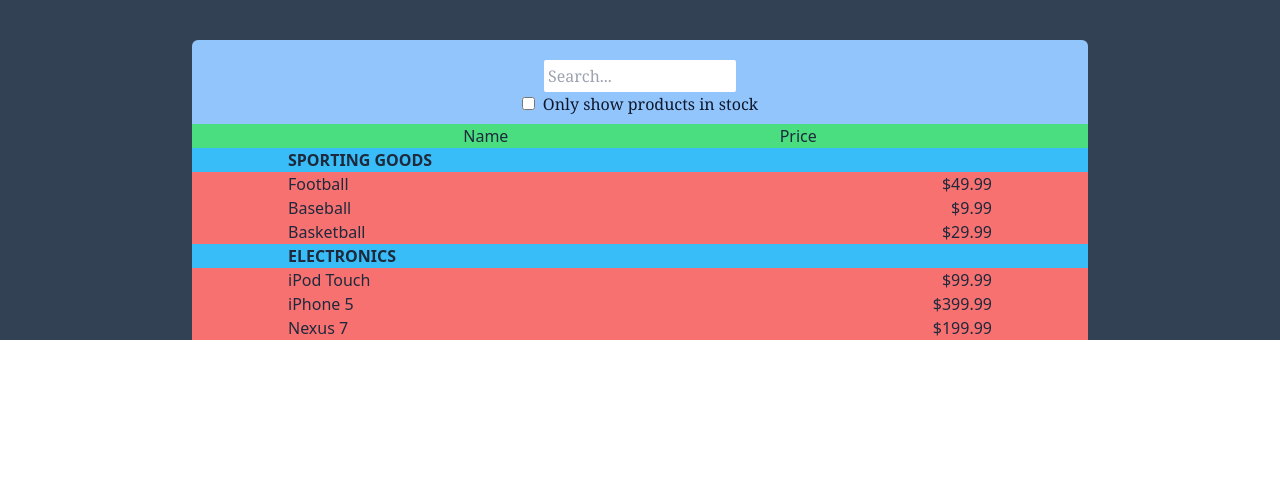
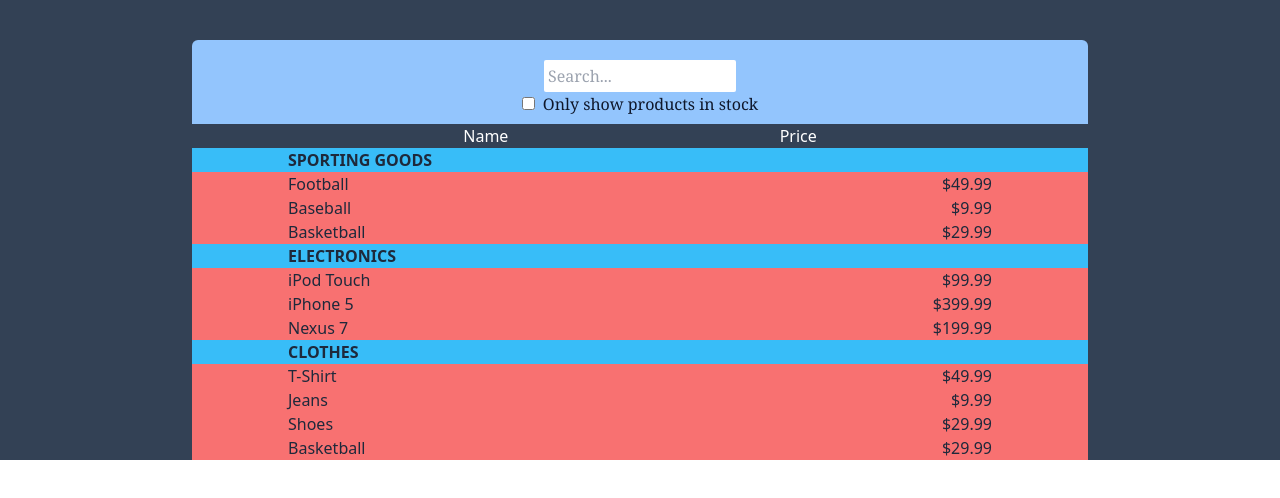
Before and after one commit to hpuentej/firebase-auth-proyect-fazt, a React (Create React App) app: page /mock in a window 1280 px wide. Shown: the top 498 px of the page. Built offline with nearby package versions, Linux system fonts and the light colour scheme.

Commit message:
antes de dar color verde a stocked

```diff
--- a/src/estudioConJonmircha/assets/dataProducts.json
+++ b/src/estudioConJonmircha/assets/dataProducts.json
@@ -1,8 +1,12 @@
 [
-  {"category": "Sporting Goods", "price": "$49.99", "stocked": true, "name": "Football"},
+  {"category": "Sporting Goods", "price": "$49.99", "stocked": false, "name": "Football"},
   {"category": "Sporting Goods", "price": "$9.99", "stocked": true, "name": "Baseball"},
-  {"category": "Sporting Goods", "price": "$29.99", "stocked": false, "name": "Basketball"},
+  {"category": "Sporting Goods", "price": "$29.99", "stocked": true, "name": "Basketball"},
   {"category": "Electronics", "price": "$99.99", "stocked": true, "name": "iPod Touch"},
   {"category": "Electronics", "price": "$399.99", "stocked": false, "name": "iPhone 5"},
-  {"category": "Electronics", "price": "$199.99", "stocked": true, "name": "Nexus 7"}
+  {"category": "Electronics", "price": "$199.99", "stocked": true, "name": "Nexus 7"},
+  {"category": "Clothes", "price": "$49.99", "stocked": false, "name": "T-Shirt"},
+  {"category": "Clothes", "price": "$9.99", "stocked": true, "name": "Jeans"},
+  {"category": "Clothes", "price": "$29.99", "stocked": true, "name": "Shoes"},
+  {"category": "Clothes", "price": "$29.99", "stocked": false, "name": "Basketball"}
 ]
--- a/src/estudioConJonmircha/pensandoEnReact/productRow.js
+++ b/src/estudioConJonmircha/pensandoEnReact/productRow.js
@@ -1,10 +1,13 @@
-export function ProductRow({product, index}) {
+export function ProductRow({ product, index }) {
   return (
     <>
-    <li className="bg-red-400 flex justify-between text-slate-800 px-24" key={index}>
-      <h1 className="">{product.name}</h1>
-      <h1 className="self-end">{product.price}</h1>
-    </li>
+      <li
+        className="bg-red-400 flex justify-between text-slate-800 px-24"
+        key={index}
+      >
+        <h1>{product.name}</h1>
+        <h1 className="self-end">{product.price}</h1>
+      </li>
     </>
-  )
-  }
+  );
+}
--- a/src/estudioConJonmircha/pensandoEnReact/productTable.js
+++ b/src/estudioConJonmircha/pensandoEnReact/productTable.js
@@ -1,32 +1,43 @@
 import { ProductCategoryRow } from "./productCategoryRow.js";
 import { ProductRow } from "./productRow.js";
 
-export function ProductTable({ productType, inStockOnly}) {
+export function ProductTable({ productType, inStockOnly, filterText }) {
+  const type = productType[0].category;
+  let products;
+  let stockedProducts;
+  let lostProduct
 
-  const type = productType[0].category
+  if (filterText.trim() === "") {
+    stockedProducts = productType.filter((product) => product.stocked)
 
+    if (!inStockOnly && productType.length !== 0) {
+      products = productType.map((product, index) => (
+        <ProductRow key={index} product={product} />
+      ));
+    } else if (inStockOnly && stockedProducts.length !== 0) {
+      products = stockedProducts.map((product, index) => (
+        <ProductRow key={index} product={product} />
+      ));
 
-  const stockedProducts = productType.filter((product) => {
-    return product.stocked;
-  });
+    } else {
+      products = <h1>There're no products to display</h1>;
+    }
+  }
 
-  let products;
-
-  if (!inStockOnly && productType.length !== 0) {
-    products = productType.map((product, index) => (
+  else if(!inStockOnly) {
+    lostProduct = productType.filter((product) => product.name.toLowerCase() === filterText.toLowerCase())
+    products = lostProduct.map((product, index) => (
       <ProductRow key={index} product={product} />
     ))
   }
 
-  else if (inStockOnly && stockedProducts.length !== 0) {
+  else if(inStockOnly){
+    lostProduct = productType.filter((product) => product.name.toLowerCase() === filterText.toLowerCase())
+    stockedProducts = lostProduct.filter((product) => product.stocked === true)
     products = stockedProducts.map((product, index) => (
       <ProductRow key={index} product={product} />
-    ));
-    // console.log('Checked')
-  } else {
-    products = <h1>There're no products to display</h1>
+    ))
   }
-
   return (
     <>
       <ProductCategoryRow type={type} />
--- a/src/estudioConJonmircha/pensandoEnReact/totalProductTable.js
+++ b/src/estudioConJonmircha/pensandoEnReact/totalProductTable.js
@@ -18,8 +18,8 @@ export function TotalProductTable({ dataProducts, inStockOnly, filterText}) {
 
   return (
     <>
-      <div className="bg-green-400 mx-48">
-        <div className="flex justify-evenly text-slate-800">
+      <div className="bg-transparent mx-48">
+        <div className="flex justify-evenly text-white">
           <h1>Name</h1>
           <h1>Price</h1>
         </div>
```
